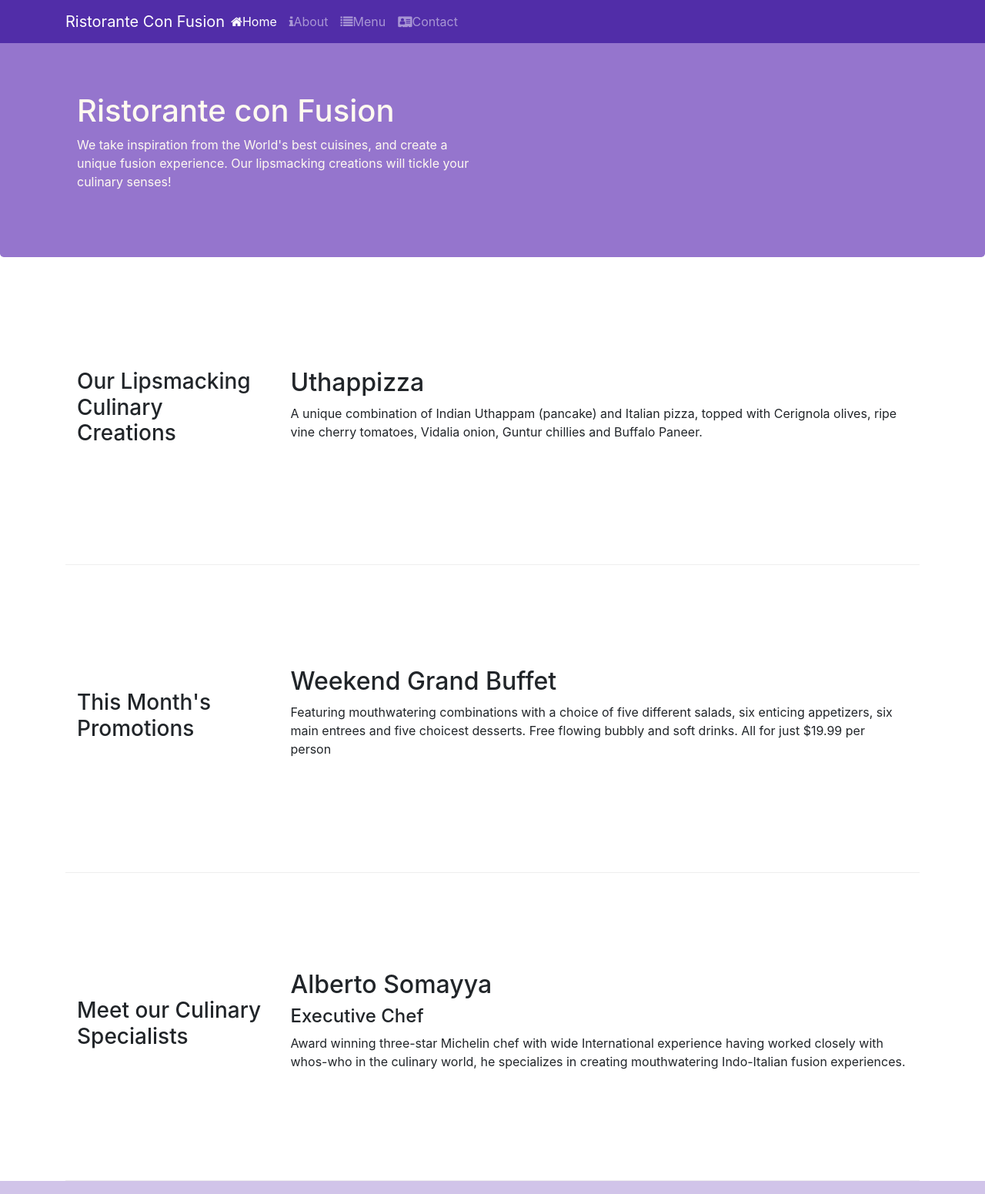
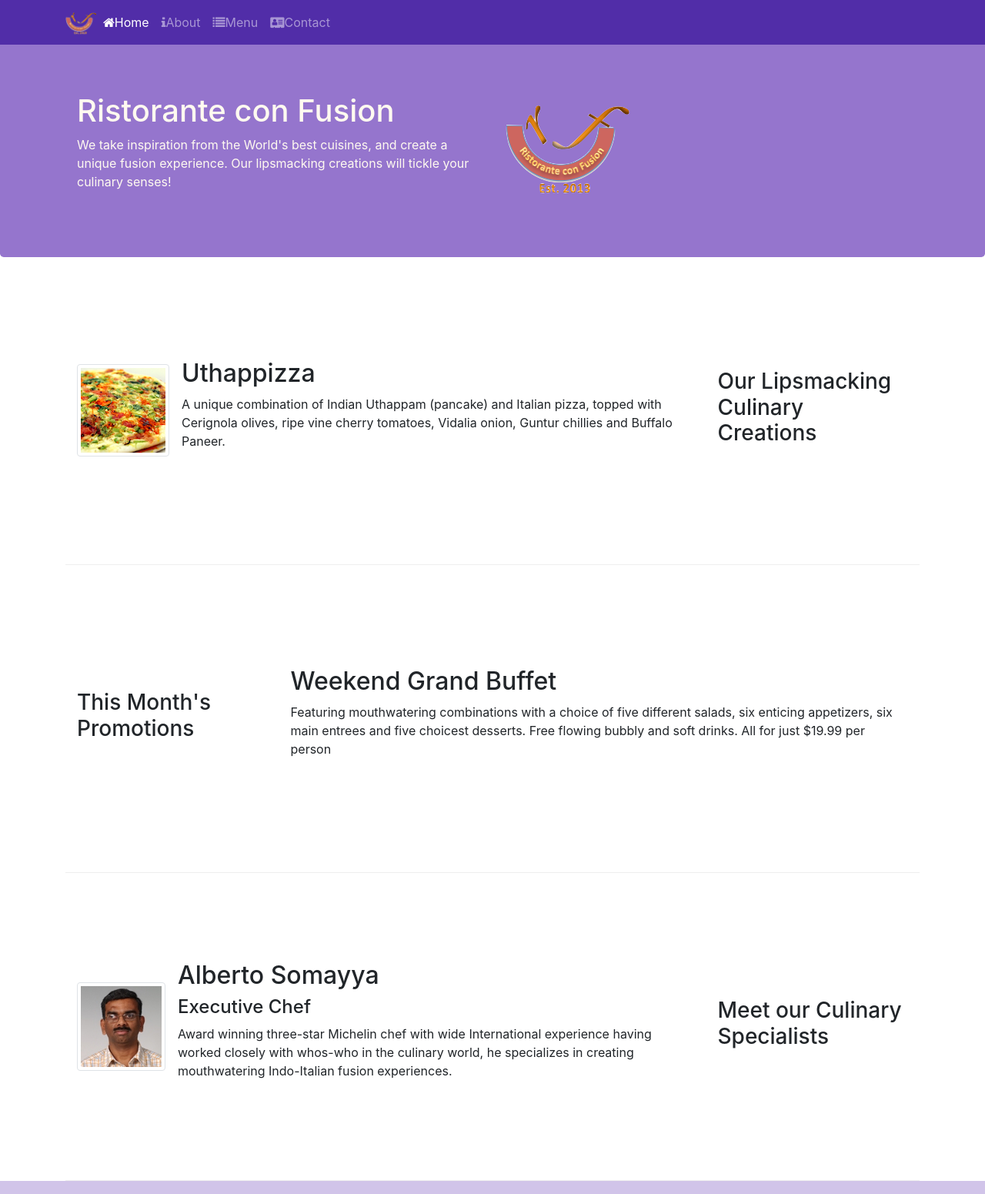
Before and after one commit to ariels1996/Basic-Web_study, a website: page index.html in a window 1280 px wide. Shown: the top 1551 px of the page at 77% size. Drawn offline with nearby package versions, Linux system fonts and the light colour scheme.

Commit message:
Images and Media

```diff
--- a/index.html
+++ b/index.html
@@ -22,7 +22,7 @@
             <button class="navbar-toggler" type="button" data-toggle="collapse" data-target="#Navbar">
                 <span class="navbar-toggler-icon"></span>
             </button>
-            <a class="navbar-brand mr-auto" href="#">Ristorante Con Fusion</a>
+            <a class="navbar-brand mr-auto" href="#"><img src="img/logo.png" height="30" width="41"></a>
             <div class="collapse navbar-collapse" id="Navbar">
                 <ul class="navbar-nav mr-auto">
                     <li class="nav-item active">
@@ -49,7 +49,8 @@
                     <h1>Ristorante con Fusion</h1>
                     <p>We take inspiration from the World's best cuisines, and create a unique fusion experience. Our lipsmacking creations will tickle your culinary senses!</p>
                 </div>
-                <div class="com-12 col-sm">
+                <div class="col-12 col-sm align-self-center">
+                    <img src="img/logo.png" class="img-fruid">
                 </div>
             </div>
         </div>
@@ -57,34 +58,46 @@
 
     <div class = "container">
         <div class="row row-content align-items-center">
-            <div class="col-12 col-sm-4 col-md-3">
+            <div class="col-12 col-sm-4 order-sm-last col-md-3">
                 <h3>Our Lipsmacking Culinary Creations</h3>
             </div>
-            <div class="col col-sm col-md">
-                <h2>Uthappizza</h2>
-                <p>A unique combination of Indian Uthappam (pancake) and Italian pizza, topped with Cerignola olives, ripe vine cherry tomatoes, Vidalia onion, Guntur chillies and Buffalo Paneer.</p>
+            <div class="col col-sm order-sm-first col-md">
+                <div class="media">
+                    <img class="d-flex mr-3 img-thumbnail align-self-center"
+                        src="img/uthappizza.png" alt="uthappizza">
+                    <div class="media-body">
+                        <h2 class="mt-0">Uthappizza</h2>
+                        <p class="d-none d-sm-block">A unique combination of Indian Uthappam (pancake) and Italian pizza, topped with Cerignola olives, ripe vine cherry tomatoes, Vidalia onion, Guntur chillies and Buffalo Paneer.</p>
+                    </div>
+                </div>
             </div>
         </div>
 
 
         <div class="row row-content align-items-center">
-            <div class="col-12 col-sm-4 col-md-3">
+            <div class="col-12 col-sm-4 order-sm-first col-md-3">
                 <h3>This Month's Promotions</h3>
             </div>
-            <div class="col col-sm col-md">
+            <div class="col col-sm order-sm-last col-md">
                 <h2>Weekend Grand Buffet</h2>
-                <p>Featuring mouthwatering combinations with a choice of five different salads, six enticing appetizers, six main entrees and five choicest desserts. Free flowing bubbly and soft drinks. All for just $19.99 per person </p>
+                <p class="d-none d-sm-block">Featuring mouthwatering combinations with a choice of five different salads, six enticing appetizers, six main entrees and five choicest desserts. Free flowing bubbly and soft drinks. All for just $19.99 per person </p>
             </div>
         </div>
 
         <div class="row row-content align-items-center">
-            <div class="col-12 col-sm-4 col-md-3">
+            <div class="col-12 col-sm-4 order-sm-last col-md-3">
                 <h3>Meet our Culinary Specialists</h3>
             </div>
-            <div class="col col-sm col-md">
-                <h2>Alberto Somayya</h2>
-                <h4>Executive Chef</h4>
-                <p>Award winning three-star Michelin chef with wide International experience having worked closely with whos-who in the culinary world, he specializes in creating mouthwatering Indo-Italian fusion experiences. </p>
+            <div class="col col-sm order-sm-first col-md">
+                <div class="media">
+                    <img class="d-flex mr-3 img-thumbnail align-self-center"
+                        src="img/alberto.png" alt="alberto">
+                    <div class="media-body">
+                        <h2 class="mt-0">Alberto Somayya</h2>
+                        <h4>Executive Chef</h4>
+                        <p class="d-none d-sm-block">Award winning three-star Michelin chef with wide International experience having worked closely with whos-who in the culinary world, he specializes in creating mouthwatering Indo-Italian fusion experiences. </p>
+                    </div>
+                </div>
             </div>
         </div>
     </div>
```
Also changed, not shown: aboutus.html (+8 -15 lines), contactus.html (+3 -2 lines), img/alberto.png (added), img/buffet.png (added), img/logo.png (added), img/uthappizza.png (added), 1 other file.
